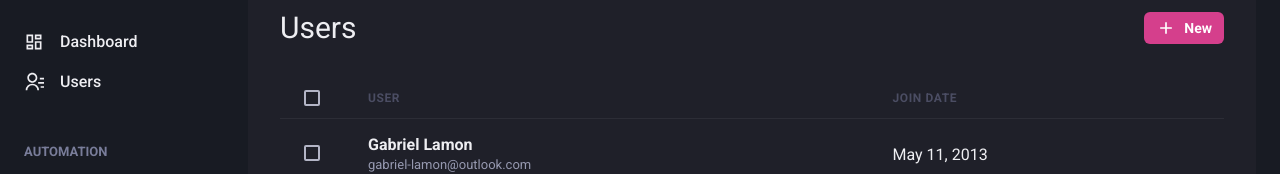
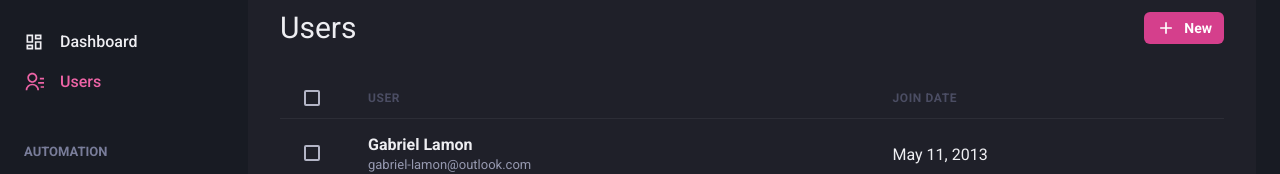
Before and after one commit to lamongabriel/dashgo, a Next.js app: page /users in a window 1280 px wide. Shown: the part 142-316 px from the top of the page. Built offline with nearby package versions, Linux system fonts and the light colour scheme.

Commit message:
active link

```diff
--- a/src/components/Sidebar/NavLink.tsx
+++ b/src/components/Sidebar/NavLink.tsx
@@ -1,6 +1,7 @@
 import { Icon, Link, Text, LinkProps } from '@chakra-ui/react'
 
 import NextLink from 'next/link'
+import { useRouter } from 'next/router'
 
 import { IconType } from 'react-icons'
 interface NavLinkProps extends LinkProps{
@@ -10,8 +11,26 @@ interface NavLinkProps extends LinkProps{
 }
 
 export function NavLink ({ icon, children, href, ...rest }: NavLinkProps) {
+
+	const { asPath } = useRouter()
+
+	function checkActiveLink(path: string, href: string) {
+		if(path === '/'){
+			return href === '/'
+		}
+
+		return path.startsWith(href)
+	}
+
 	return (
-		<Link as={NextLink} href={href} display='flex' alignItems='center' {...rest}>
+		<Link
+			as={NextLink}
+			href={href}
+			color={checkActiveLink(asPath, href) ? 'pink.400' : 'inherit'}
+			display='flex'
+			alignItems='center'
+			{...rest}
+		>
 			<Icon as={icon} fontSize={20} />
 			<Text fontWeight='medium' ml={4}>{children}</Text>
 		</Link>
```
